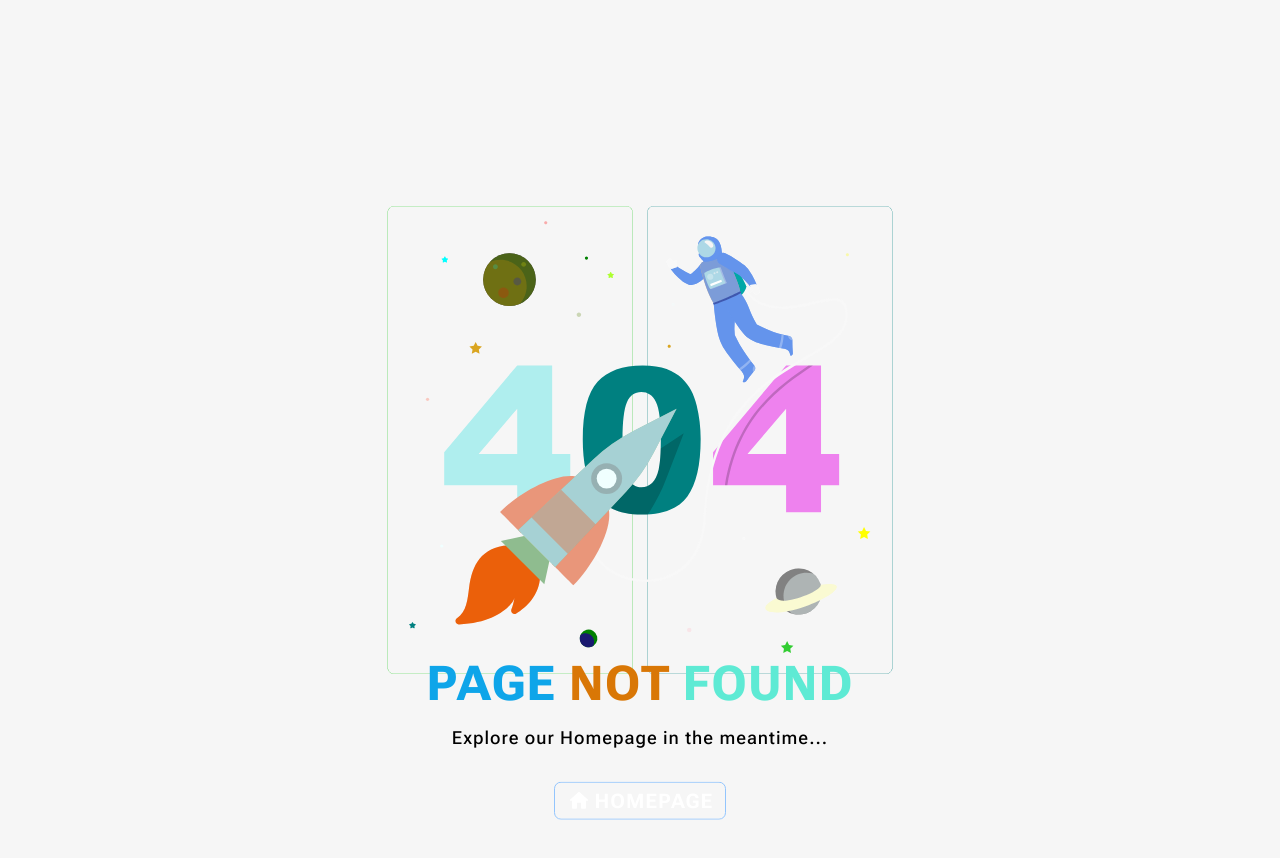
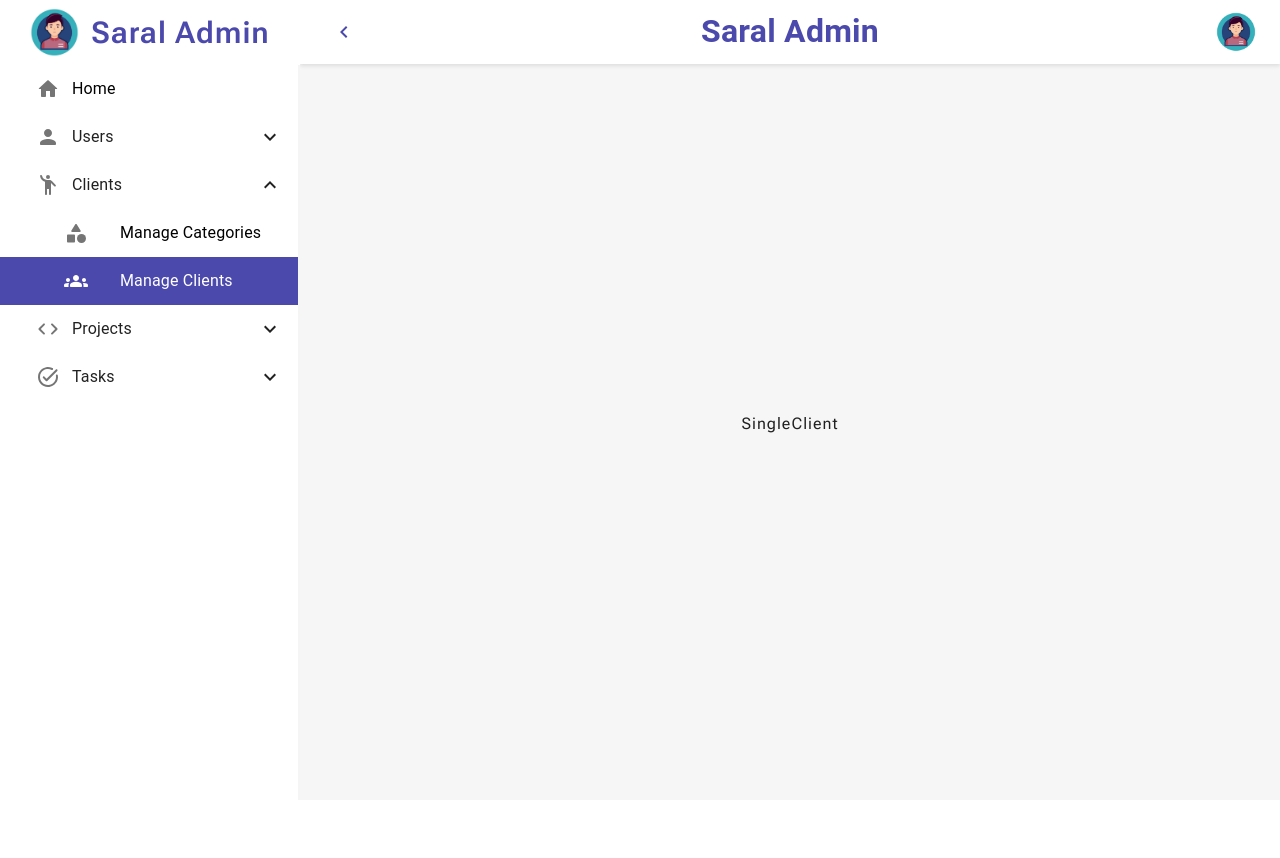
Before and after one commit to AryanAD/projectI, a React (Vite) app in the folder client/: page /clients/1 in a window 1280 px wide. Before the commit this address had no page. Shown: the top 858 px of the page. After the commit the page ends 800 px from the top, so only its background shows below. Built offline with nearby package versions, Linux system fonts and the light colour scheme.

Commit message:
updated client accordion to handle categories

```diff
--- /dev/null
+++ b/client/src/components/clients/ClientsTable.tsx
@@ -0,0 +1,5 @@
+const ClientsTable = () => {
+  return <div>ClientsTable</div>;
+};
+
+export default ClientsTable;
--- /dev/null
+++ b/client/src/components/clients/categories/CategoryTable.tsx
@@ -0,0 +1,5 @@
+const CategoryTable = () => {
+  return <div>CategoryTable</div>;
+};
+
+export default CategoryTable;
--- a/client/src/components/dashboard/accordion/ClientAccordion.tsx
+++ b/client/src/components/dashboard/accordion/ClientAccordion.tsx
@@ -11,7 +11,7 @@ import {
   ExpandMore,
   EmojiPeopleRounded,
   GroupsRounded,
-  GroupAddRounded,
+  CategoryRounded,
 } from "@mui/icons-material";
 import { useLocation, useNavigate } from "react-router-dom";
 import SidebarCollapseType from "./Interface";
@@ -32,9 +32,15 @@ const ClientAccordion = ({ sidebarCollapsed }: SidebarCollapseType) => {
 
   useEffect(() => {
     if (
-      currentPath.includes("/clients") ||
+      currentPath === "/client-categories" ||
+      currentPath === "/add-client-category" ||
+      currentPath === "/manage-client-category" ||
+      currentPath.includes("/edit-client-category") ||
+      currentPath === "/clients" ||
       currentPath === "/add-clients" ||
-      currentPath === "/manage-clients"
+      currentPath === "/manage-clients" ||
+      currentPath.includes("/add-client") ||
+      currentPath.includes("/clients")
     ) {
       setOpenClients(true);
     } else {
@@ -59,40 +65,55 @@ const ClientAccordion = ({ sidebarCollapsed }: SidebarCollapseType) => {
       <Collapse in={openClients} timeout="auto" unmountOnExit>
         <List component="div" disablePadding>
           <ListItemButton
-            onClick={() => navigate("/add-clients")}
+            onClick={() => navigate("/client-categories")}
             sx={{
               pl: 8,
               backgroundColor:
-                currentPath === "/clients" || currentPath === "/add-clients"
+                currentPath === "/client-categories" ||
+                currentPath === "/add-client-category" ||
+                currentPath === "/manage-client-category" ||
+                currentPath.includes("/edit-client-category")
                   ? "#4B49AC"
                   : "transparent",
               color:
-                currentPath === "/clients" || currentPath === "/add-clients"
+                currentPath === "/client-categories" ||
+                currentPath === "/add-client-category" ||
+                currentPath === "/manage-client-category" ||
+                currentPath.includes("/edit-client-category")
                   ? "white"
                   : "black",
               "&:hover": {
                 backgroundColor:
-                  currentPath === "/clients" || currentPath === "/add-clients"
+                  currentPath === "/client-categories" ||
+                  currentPath === "/add-client-category" ||
+                  currentPath === "/manage-client-category" ||
+                  currentPath.includes("/edit-client-category")
                     ? "#4B49AC"
                     : "transparent",
                 color:
-                  currentPath === "/clients" || currentPath === "/add-clients"
+                  currentPath === "/client-categories" ||
+                  currentPath === "/add-client-category" ||
+                  currentPath === "/manage-client-category" ||
+                  currentPath.includes("/edit-client-category")
                     ? "white"
                     : "black",
               },
             }}
           >
             <ListItemIcon>
-              <GroupAddRounded
+              <CategoryRounded
                 sx={{
                   color:
-                    currentPath === "/clients" || currentPath === "/add-clients"
+                    currentPath === "/client-categories" ||
+                    currentPath === "/add-client-category" ||
+                    currentPath === "/manage-client-category" ||
+                    currentPath.includes("/edit-client-category")
                       ? "white"
                       : "",
                 }}
               />
             </ListItemIcon>
-            <ListItemText primary="Add Clients" />
+            <ListItemText primary="Manage Categories" />
           </ListItemButton>
 
           <ListItemButton
@@ -100,22 +121,36 @@ const ClientAccordion = ({ sidebarCollapsed }: SidebarCollapseType) => {
             sx={{
               pl: 8,
               backgroundColor:
-                currentPath === "/clients" || currentPath === "/manage-clients"
+                currentPath === "/clients" ||
+                currentPath === "/add-clients" ||
+                currentPath === "/manage-clients" ||
+                currentPath.includes("/add-client") ||
+                currentPath.includes("/clients")
                   ? "#4B49AC"
                   : "transparent",
               color:
-                currentPath === "/clients" || currentPath === "/manage-clients"
+                currentPath === "/clients" ||
+                currentPath === "/add-clients" ||
+                currentPath === "/manage-clients" ||
+                currentPath.includes("/add-client") ||
+                currentPath.includes("/clients")
                   ? "white"
                   : "black",
               "&:hover": {
                 backgroundColor:
                   currentPath === "/clients" ||
-                  currentPath === "/manage-clients"
+                  currentPath === "/add-clients" ||
+                  currentPath === "/manage-clients" ||
+                  currentPath.includes("/add-client") ||
+                  currentPath.includes("/clients")
                     ? "#4B49AC"
                     : "transparent",
                 color:
                   currentPath === "/clients" ||
-                  currentPath === "/manage-clients"
+                  currentPath === "/add-clients" ||
+                  currentPath === "/manage-clients" ||
+                  currentPath.includes("/add-client") ||
+                  currentPath.includes("/clients")
                     ? "white"
                     : "black",
               },
@@ -126,7 +161,10 @@ const ClientAccordion = ({ sidebarCollapsed }: SidebarCollapseType) => {
                 sx={{
                   color:
                     currentPath === "/clients" ||
-                    currentPath === "/manage-clients"
+                    currentPath === "/add-clients" ||
+                    currentPath === "/manage-clients" ||
+                    currentPath.includes("/add-client") ||
+                    currentPath.includes("/clients")
                       ? "white"
                       : "",
                 }}
--- /dev/null
+++ b/client/src/pages/clients/EditSingleClient.tsx
@@ -0,0 +1,5 @@
+const EditSingleClient = () => {
+  return <div>EditSingleClient</div>;
+};
+
+export default EditSingleClient;
--- a/client/src/pages/clients/ManageClients.tsx
+++ /dev/null
@@ -1,5 +0,0 @@
-const ManageClients = () => {
-  return <div>ManageClients</div>;
-};
-
-export default ManageClients;
--- /dev/null
+++ b/client/src/pages/clients/SingleClient.tsx
@@ -0,0 +1,5 @@
+const SingleClient = () => {
+  return <div>SingleClient</div>;
+};
+
+export default SingleClient;
--- /dev/null
+++ b/client/src/pages/clients/categories/AddCategories.tsx
@@ -0,0 +1,5 @@
+const AddCategories = () => {
+  return <div>AddCategories</div>;
+};
+
+export default AddCategories;
--- /dev/null
+++ b/client/src/pages/clients/categories/EditSingleCategory.tsx
@@ -0,0 +1,5 @@
+const EditSingleCategory = () => {
+  return <div>EditSingleCategory</div>;
+};
+
+export default EditSingleCategory;
--- /dev/null
+++ b/client/src/pages/clients/categories/index.tsx
@@ -0,0 +1,5 @@
+const ClientCategories = () => {
+  return <div>index</div>;
+};
+
+export default ClientCategories;
--- a/client/src/router/Route.tsx
+++ b/client/src/router/Route.tsx
@@ -9,12 +9,20 @@ import Login from "../pages/auth/Login";
 
 import Users from "../pages/users/index";
 import AddUsers from "../pages/users/AddUsers";
+import SingleUser from "../pages/users/SingleUser";
+import UsersTable from "../components/users/UsersTable";
 import EditSingleUser from "../pages/users/EditSingleUser";
-import UsersTable from "../components/users/UsersTable";
 
-import Clients from "../pages/clients";
+import Clients from "../pages/clients/index";
 import AddClients from "../pages/clients/AddClients";
-import ManageClients from "../pages/clients/ManageClients";
+import SingleClient from "../pages/clients/SingleClient";
+import ClientsTable from "../components/clients/ClientsTable";
+import EditSingleClient from "../pages/clients/EditSingleClient";
+
+import ClientCategories from "../pages/clients/categories/index";
+import AddClientCategories from "../pages/clients/categories/AddCategories";
+import EditClientCategory from "../pages/clients/categories/EditSingleCategory";
+import ClientCategoryTable from "../components/clients/categories/CategoryTable";
 
 import Projects from "../pages/projects";
 import AddProjects from "../pages/projects/AddProjects";
@@ -22,7 +30,6 @@ import ManageProjects from "../pages/projects/ManageProjects";
 
 import Tasks from "../pages/tasks";
 import ManageTasks from "../pages/tasks/ManageTasks";
-import SingleUser from "../pages/users/SingleUser";
 
 export const Router = () => {
   return (
@@ -47,8 +54,25 @@ export const Router = () => {
 
           {/* Clients */}
           <Route path="/clients" element={<Clients />} />
+          <Route path="/clients/:id" element={<SingleClient />} />
           <Route path="/add-clients" element={<AddClients />} />
-          <Route path="/manage-clients" element={<ManageClients />} />
+          <Route path="/manage-clients" element={<ClientsTable />} />
+          <Route path="/edit-client/:id" element={<EditSingleClient />} />
+
+          {/* Clients Categories*/}
+          <Route path="/client-categories" element={<ClientCategories />} />
+          <Route
+            path="/add-client-category"
+            element={<AddClientCategories />}
+          />
+          <Route
+            path="/manage-client-category"
+            element={<ClientCategoryTable />}
+          />
+          <Route
+            path="/edit-client-category/:id"
+            element={<EditClientCategory />}
+          />
 
           {/* Projects */}
           <Route path="/projects" element={<Projects />} />
```
